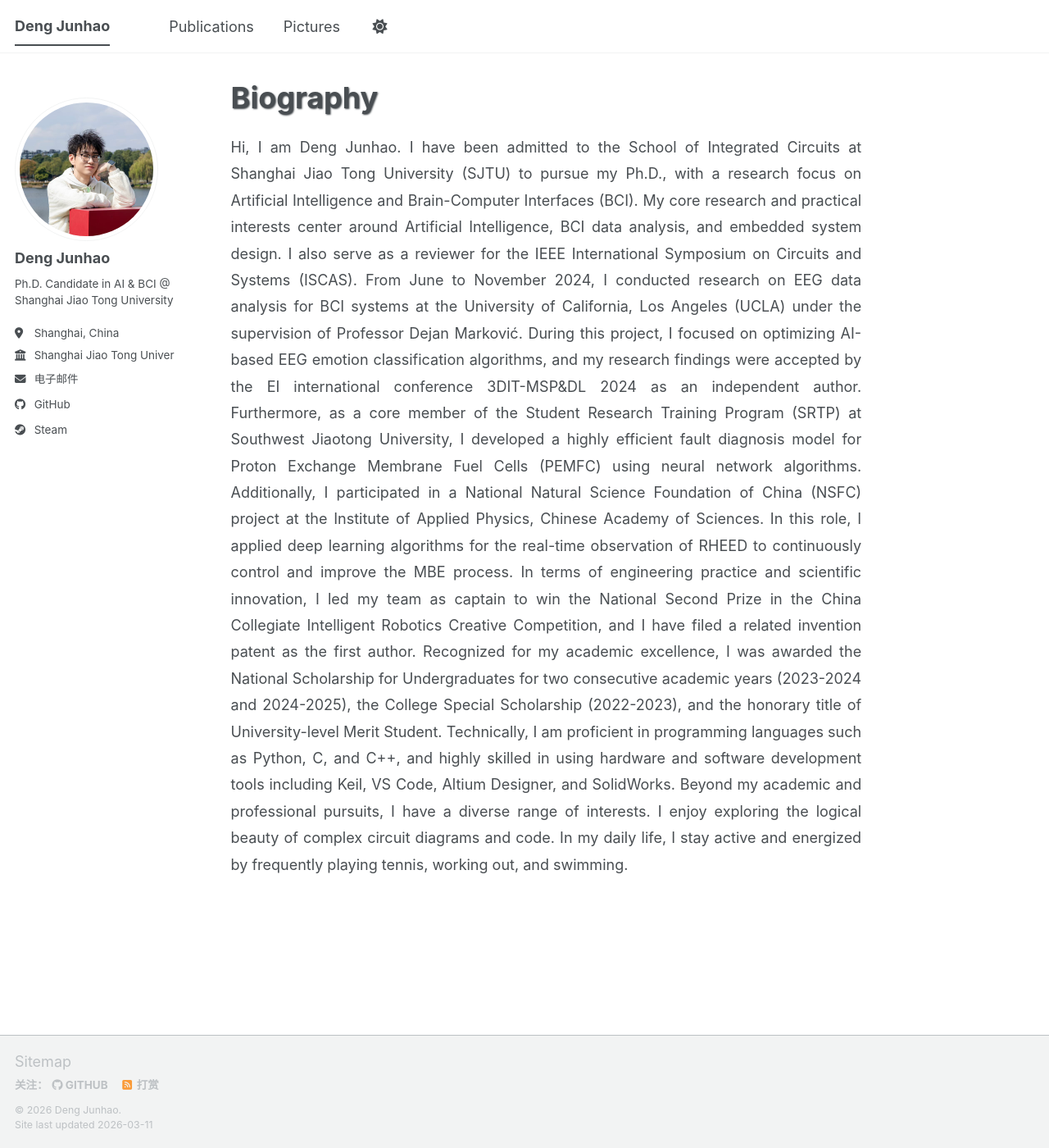
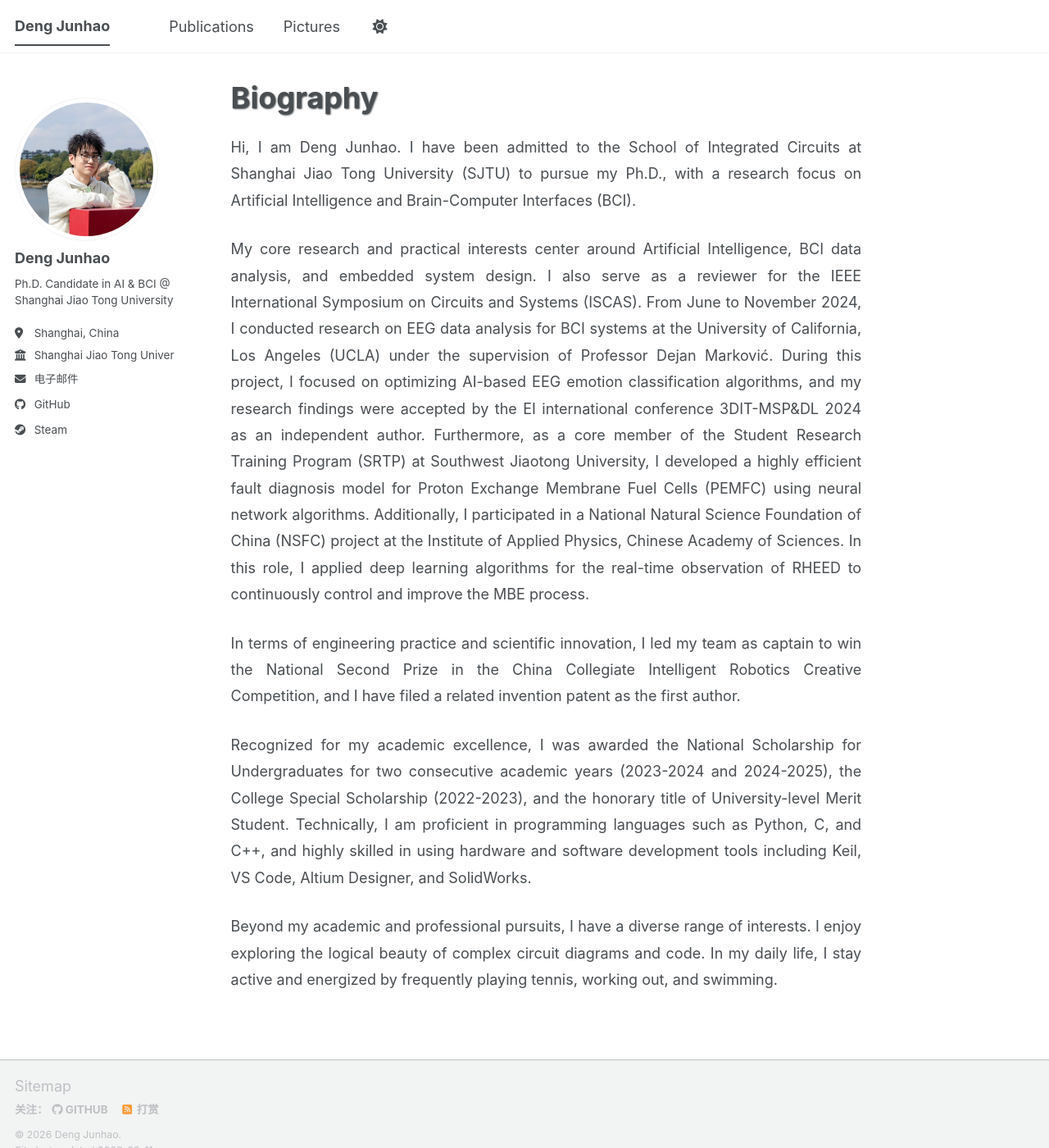
Before and after one commit to CarpeLerator/problog1, a Jekyll site: the page built from _pages/about.md, in a window 1280 px wide and 1400 px high. Shown: the whole window at 82% size. Built offline with Jekyll 4.4.1, drawn with Linux system fonts in a browser that asks for light colours; a script bundle is joined from its source files by our own code; library files that are not in the unit come from our copies; part of the change alters nothing that is shown.

Commit message:
Fix paragraph spacing in biography

```diff
--- a/_pages/about.md
+++ b/_pages/about.md
@@ -20,16 +20,22 @@ redirect_from:
   text-align: justify;
   line-height: 1.8;
 }
+.homepage-content p {
+  margin-bottom: 1.5rem;
+}
+.homepage-content p:last-child {
+  margin-bottom: 0;
+}
 </style>
 
 <div class="homepage-content">
-Hi, I am Deng Junhao. I have been admitted to the School of Integrated Circuits at Shanghai Jiao Tong University (SJTU) to pursue my Ph.D., with a research focus on Artificial Intelligence and Brain-Computer Interfaces (BCI).
+<p>Hi, I am Deng Junhao. I have been admitted to the School of Integrated Circuits at Shanghai Jiao Tong University (SJTU) to pursue my Ph.D., with a research focus on Artificial Intelligence and Brain-Computer Interfaces (BCI).</p>
 
-My core research and practical interests center around Artificial Intelligence, BCI data analysis, and embedded system design. I also serve as a reviewer for the IEEE International Symposium on Circuits and Systems (ISCAS). From June to November 2024, I conducted research on EEG data analysis for BCI systems at the University of California, Los Angeles (UCLA) under the supervision of Professor Dejan Marković. During this project, I focused on optimizing AI-based EEG emotion classification algorithms, and my research findings were accepted by the EI international conference 3DIT-MSP&DL 2024 as an independent author. Furthermore, as a core member of the Student Research Training Program (SRTP) at Southwest Jiaotong University, I developed a highly efficient fault diagnosis model for Proton Exchange Membrane Fuel Cells (PEMFC) using neural network algorithms. Additionally, I participated in a National Natural Science Foundation of China (NSFC) project at the Institute of Applied Physics, Chinese Academy of Sciences. In this role, I applied deep learning algorithms for the real-time observation of RHEED to continuously control and improve the MBE process.
+<p>My core research and practical interests center around Artificial Intelligence, BCI data analysis, and embedded system design. I also serve as a reviewer for the IEEE International Symposium on Circuits and Systems (ISCAS). From June to November 2024, I conducted research on EEG data analysis for BCI systems at the University of California, Los Angeles (UCLA) under the supervision of Professor Dejan Marković. During this project, I focused on optimizing AI-based EEG emotion classification algorithms, and my research findings were accepted by the EI international conference 3DIT-MSP&DL 2024 as an independent author. Furthermore, as a core member of the Student Research Training Program (SRTP) at Southwest Jiaotong University, I developed a highly efficient fault diagnosis model for Proton Exchange Membrane Fuel Cells (PEMFC) using neural network algorithms. Additionally, I participated in a National Natural Science Foundation of China (NSFC) project at the Institute of Applied Physics, Chinese Academy of Sciences. In this role, I applied deep learning algorithms for the real-time observation of RHEED to continuously control and improve the MBE process.</p>
 
-In terms of engineering practice and scientific innovation, I led my team as captain to win the National Second Prize in the China Collegiate Intelligent Robotics Creative Competition, and I have filed a related invention patent as the first author.
+<p>In terms of engineering practice and scientific innovation, I led my team as captain to win the National Second Prize in the China Collegiate Intelligent Robotics Creative Competition, and I have filed a related invention patent as the first author.</p>
 
-Recognized for my academic excellence, I was awarded the National Scholarship for Undergraduates for two consecutive academic years (2023-2024 and 2024-2025), the College Special Scholarship (2022-2023), and the honorary title of University-level Merit Student. Technically, I am proficient in programming languages such as Python, C, and C++, and highly skilled in using hardware and software development tools including Keil, VS Code, Altium Designer, and SolidWorks.
+<p>Recognized for my academic excellence, I was awarded the National Scholarship for Undergraduates for two consecutive academic years (2023-2024 and 2024-2025), the College Special Scholarship (2022-2023), and the honorary title of University-level Merit Student. Technically, I am proficient in programming languages such as Python, C, and C++, and highly skilled in using hardware and software development tools including Keil, VS Code, Altium Designer, and SolidWorks.</p>
 
-Beyond my academic and professional pursuits, I have a diverse range of interests. I enjoy exploring the logical beauty of complex circuit diagrams and code. In my daily life, I stay active and energized by frequently playing tennis, working out, and swimming.
+<p>Beyond my academic and professional pursuits, I have a diverse range of interests. I enjoy exploring the logical beauty of complex circuit diagrams and code. In my daily life, I stay active and energized by frequently playing tennis, working out, and swimming.</p>
 </div>
```
